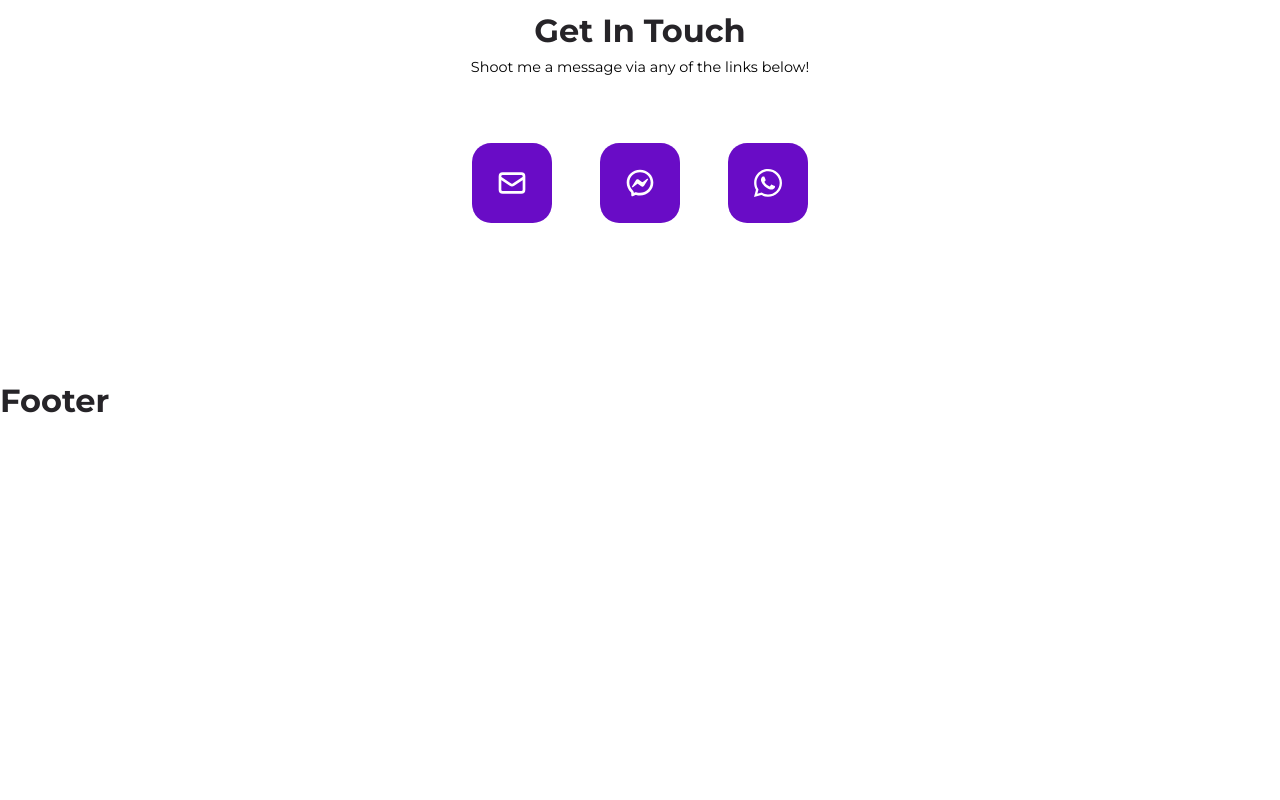
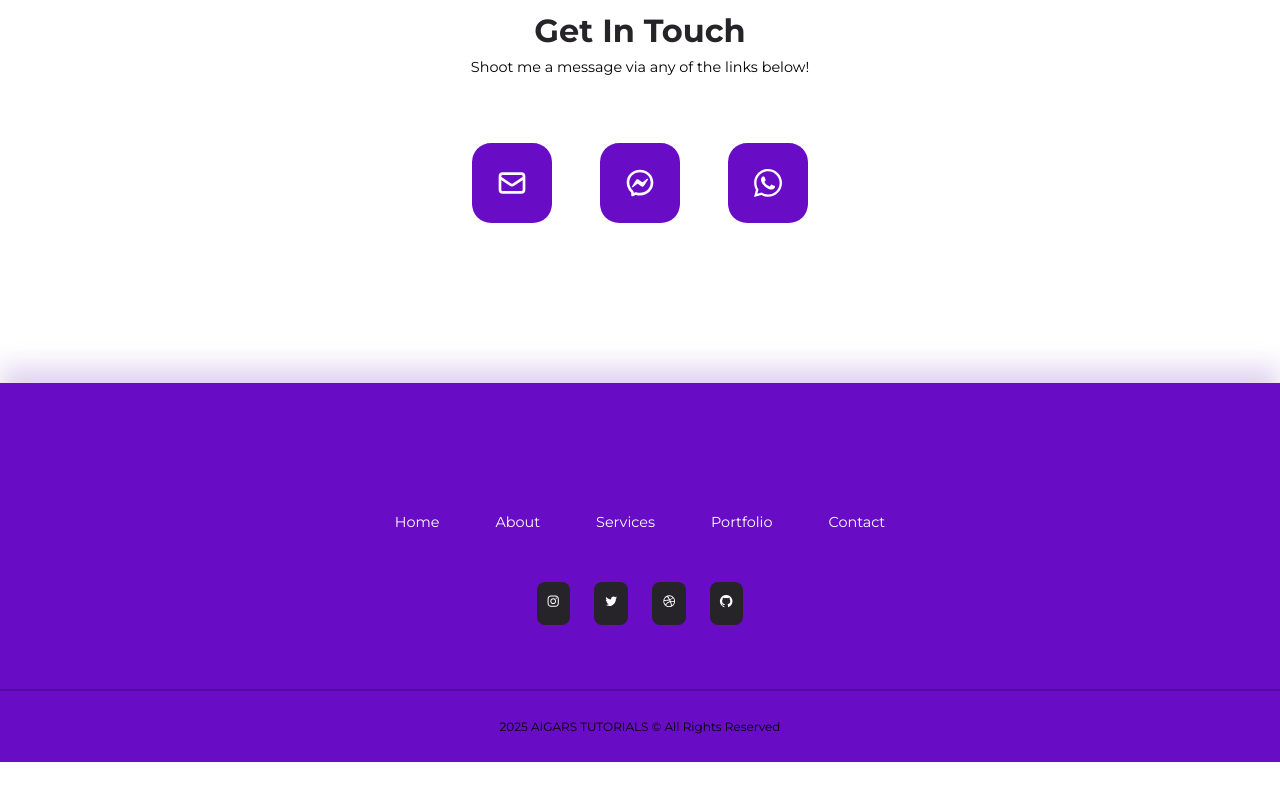
Before and after one commit to Altiuss/portfolio, a React (Create React App) app: page / in a window 1280 px wide. Shown: the part 6261-7061 px from the top of the page. Before the commit the page ends 6999 px from the top, so only its background shows below. Built offline with nearby package versions, Linux system fonts and the light colour scheme.

Commit message:
added Footer

```diff
--- a/src/sections/footer/Footer.jsx
+++ b/src/sections/footer/Footer.jsx
@@ -1,8 +1,27 @@
+import { links, socials } from './data'
+
 import './footer.css';
 
 const Footer = () => {
   return (
-   <footer><h2>Footer</h2></footer>
+    <footer>
+      <div className="container footer__container">
+        <ul className='nav__menu'>
+          {
+            links.map(flink => <li key={flink.id}><a href={flink.link}>{flink.title}</a></li>)
+          }
+        </ul>
+        <div className="footer__socials">
+          {
+            socials.map(social => <a key={social.id} href={social.link} target='_blank'
+            rel='noopener noreferrer'>{social.icon}</a> )
+          }
+        </div>
+      </div>
+      <div className="footer__copyright">
+        <small>2025 AIGARS TUTORIALS &copy; All Rights Reserved</small>
+      </div>
+    </footer>
   )
 }
 
--- /dev/null
+++ b/src/sections/footer/data.js
@@ -0,0 +1,20 @@
+import {AiOutlineInstagram} from 'react-icons/ai'
+import {AiOutlineTwitter} from 'react-icons/ai'
+import {AiOutlineDribbble} from 'react-icons/ai'
+import {AiFillGithub} from 'react-icons/ai'
+
+export const links = [
+    {id: 1, link: '#', title: 'Home'},
+    {id: 2, link: '#about', title: 'About'},
+    {id: 3, link: '#services', title: 'Services'},
+    {id: 4, link: '#portfolio', title: 'Portfolio'},
+    {id: 5, link: '#contact', title: 'Contact'}
+]
+
+
+export const socials = [
+    {id: 1, link: 'https://instagram.com', icon: <AiOutlineInstagram/>},
+    {id: 2, link: 'https://twitter.com', icon: <AiOutlineTwitter/>},
+    {id: 3, link: 'https://dribbble.com', icon: <AiOutlineDribbble/>},
+    {id: 4, link: 'https://github.com', icon: <AiFillGithub/>}
+]
--- a/src/sections/footer/footer.css
+++ b/src/sections/footer/footer.css
@@ -0,0 +1,38 @@
+footer {
+    background: var(--color-primary);
+    padding-top: 8rem;
+    box-shadow: 0 -1rem 1.5rem hsla(var(--primary-hue),68%, 42%, 20%);
+    transition: var(--transition);
+}
+
+footer .nav__menu {
+    justify-content: center;
+
+}
+
+.footer__socials {
+    width: fit-content;
+    display: flex;
+    gap: 1.5rem;
+    margin: 3rem auto 4rem;
+}
+
+.footer__socials a {
+    background: var(--color-black);
+    color: var(--color-white);
+    padding: 0.6rem;
+    border-radius: var(--border-radius-3);
+}
+
+.footer__socials a:hover {
+    opacity: 0.7;
+    transform: translateY(-0.5rem);
+
+
+}
+
+.footer__copyright {
+    text-align: center;
+    border-top: 2px solid rgba(0, 0, 0, 0.2);
+    padding: 1.5rem 0;
+}
```
